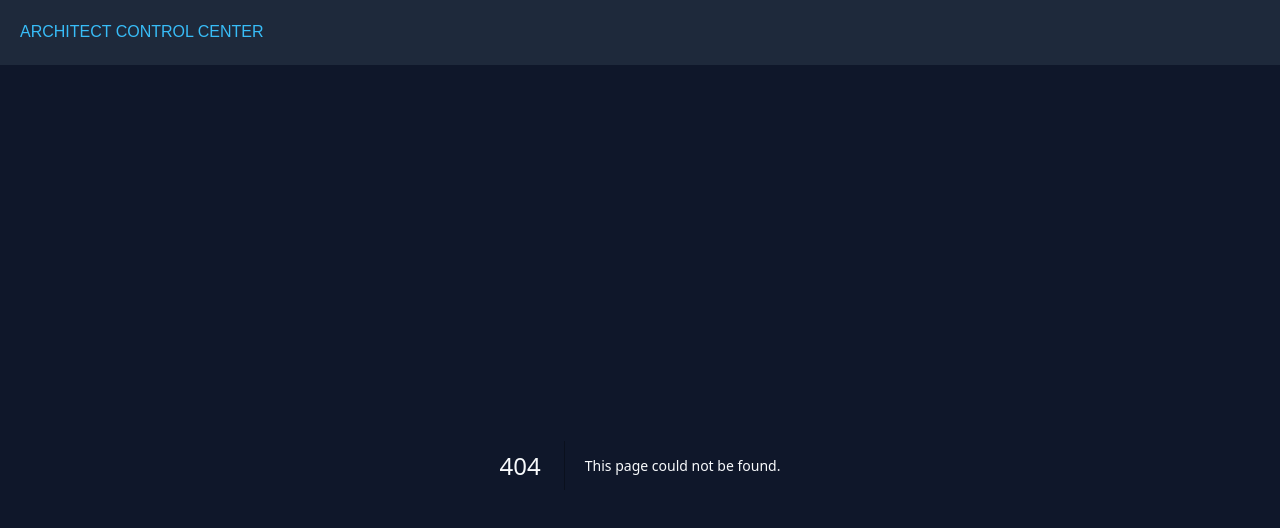
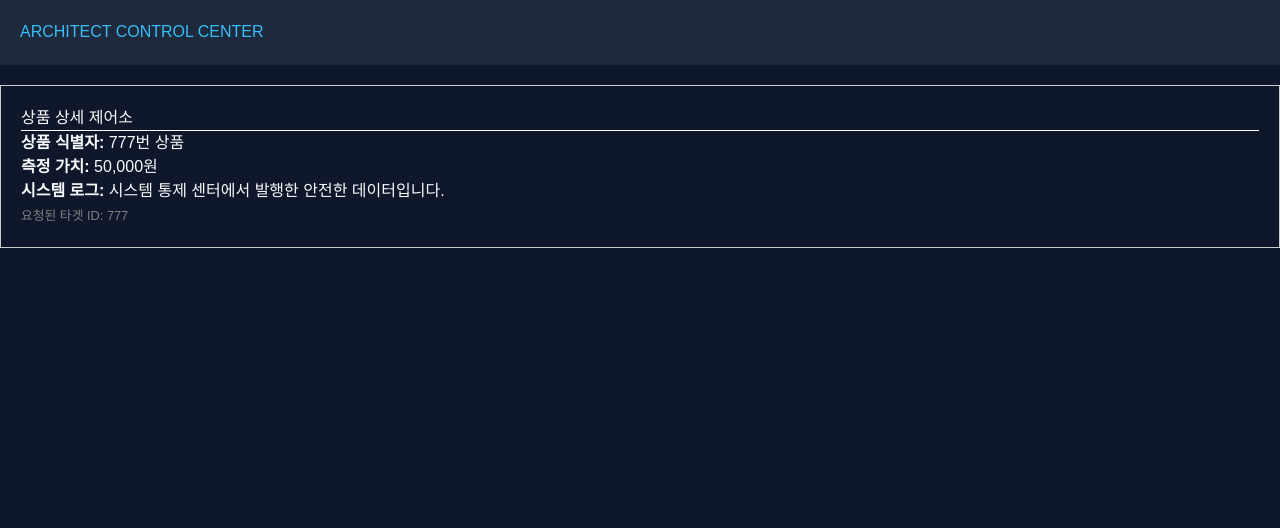
Before and after one commit to yunajoe/nextjs-master-class-part2-inflearn, a Next.js app: page /products/777 in a window 1280 px wide. Before the commit this address had no page. Shown: the top 528 px of the page. Built offline with nearby package versions, Linux system fonts and the light colour scheme.

Commit message:
실습 튜토리얼: next.js 동적 라우트 핸들러

```diff
--- /dev/null
+++ b/src/app/api/products/[id]/route.ts
@@ -0,0 +1,24 @@
+import { NextResponse } from "next/server";
+
+interface ProductDetail {
+  id: string;
+  name: string;
+  price: number;
+  description: string;
+}
+
+export async function GET(
+  request: Request,
+  { params }: { params: Promise<{ id: string }> },
+) {
+  const { id } = await params;
+
+  const product = {
+    id,
+    name: `${id}번 상품`,
+    price: 50000,
+    description: "시스템 통제 센터에서 발행한 안전한 데이터입니다.",
+  };
+
+  return NextResponse.json(product);
+}
--- a/src/app/layout.tsx
+++ b/src/app/layout.tsx
@@ -2,7 +2,7 @@ import "./globals.css";
 
 export const metadata = {
   title: "시스템 통제 센터",
-  description: "Next.js 15 API 파이프라인 실습",
+  description: "Next.js 풀스택 API 파이프라인 실습",
 };
 
 export default function RootLayout({
--- a/src/app/page.tsx
+++ b/src/app/page.tsx
@@ -1,3 +1,5 @@
+import Link from "next/link";
+
 export default function Home() {
   return (
     <div style={{ padding: "40px" }}>
@@ -33,6 +35,19 @@ export default function Home() {
         >
           GET: 전체 AGENTS 데이터 타격 테스트
         </a>
+
+        {/* 동적 라우트로 이동하는 테스트 버튼 */}
+        <Link href="/products/777">
+          <button
+            style={{
+              padding: "10px 20px",
+              marginTop: "10px",
+              cursor: "pointer",
+            }}
+          >
+            777번 상품 데이터 타격 테스트
+          </button>
+        </Link>
       </div>
       <p style={{ marginTop: "20px", color: "#94a3b8", fontSize: "14px" }}>
         ※ POST 요청 및 방어선 검증은 <b>Postman</b>을 사용하십시오.
--- /dev/null
+++ b/src/app/products/[id]/page.tsx
@@ -0,0 +1,39 @@
+interface Product {
+  id: string;
+  name: string;
+  price: number;
+  description: string;
+}
+
+async function page({ params }: { params: Promise<{ id: string }> }) {
+  const { id } = await params;
+
+  const response = await fetch(`http://localhost:3000/api/products/${id}`, {
+    cache: "no-store",
+  });
+
+  const product: Product = await response.json();
+
+  return (
+    <div
+      style={{ padding: "20px", border: "1px solid #ccc", marginTop: "20px" }}
+    >
+      <h1>상품 상세 제어소</h1>
+      <hr />
+      <p>
+        <strong>상품 식별자:</strong> {product.name}
+      </p>
+      <p>
+        <strong>측정 가치:</strong> {product.price.toLocaleString()}원
+      </p>
+      <p>
+        <strong>시스템 로그:</strong> {product.description}
+      </p>
+      <p>
+        <small style={{ color: "gray" }}>요청된 타겟 ID: {id}</small>
+      </p>
+    </div>
+  );
+}
+
+export default page;
```
